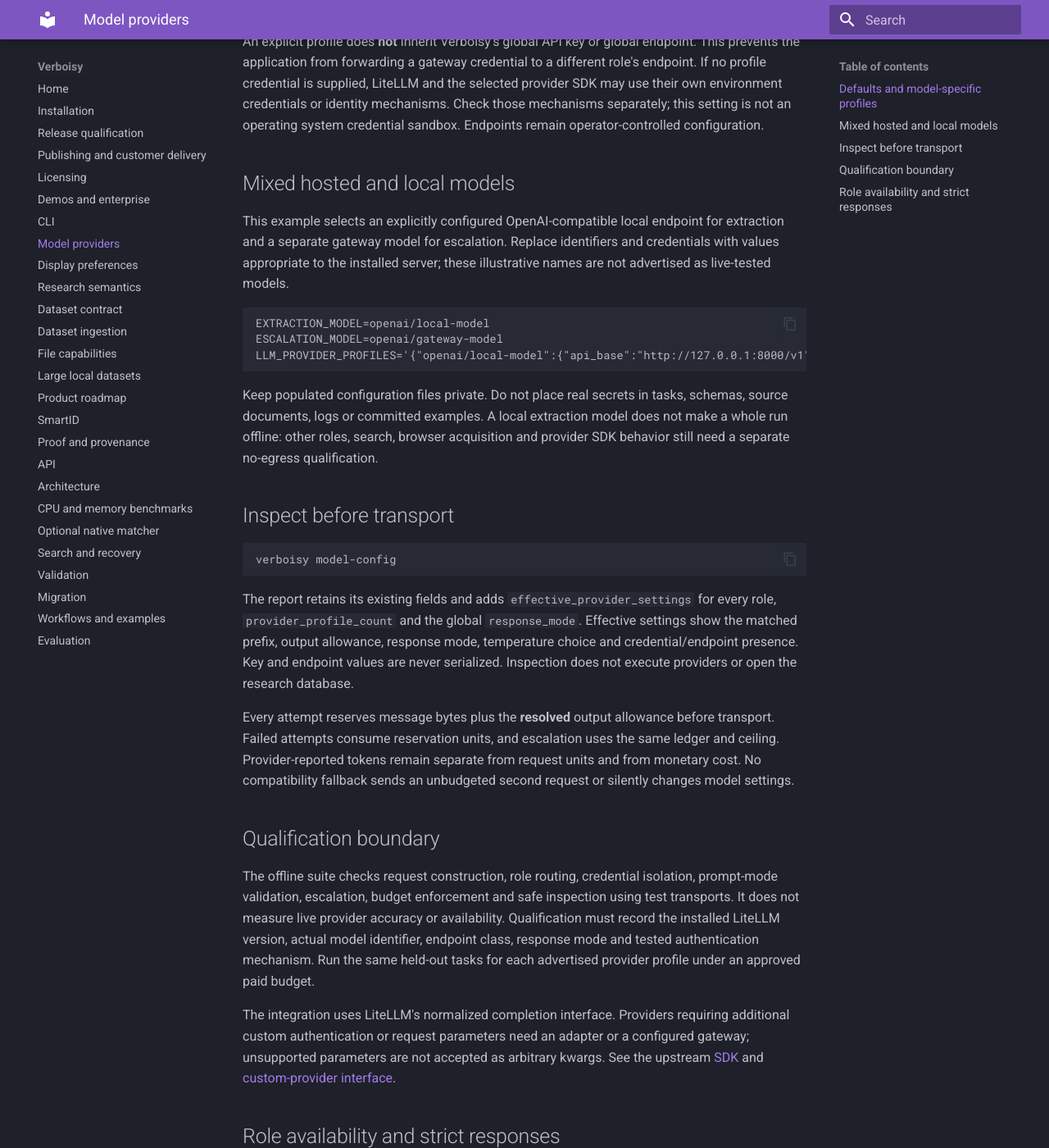
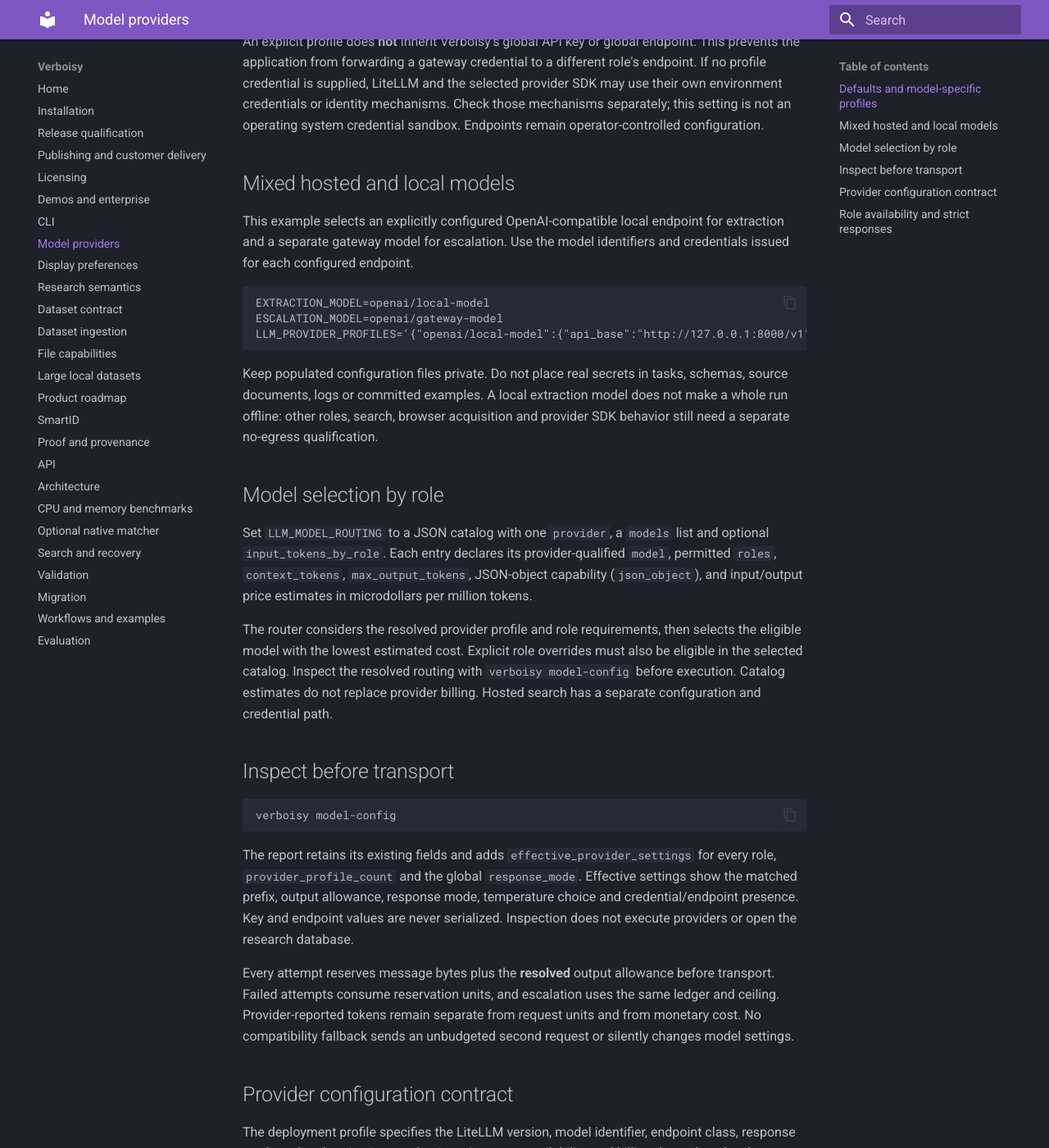
Before and after one commit to EmanueleTorrisi/verboisy, an MkDocs documentation site: the page built from docs/providers.md, in a window 1280 px wide and 1400 px high, scrolled down 923 px. Shown: the whole window at 82% size. Built offline with MkDocs 1.6.1 and Material for MkDocs 9.7.7, drawn with Linux system fonts in a browser that asks for light colours; some of the changed text lies outside the part shown.

Commit message:
docs(providers): describe role-based model selection

````diff
--- a/docs/providers.md
+++ b/docs/providers.md
@@ -39,9 +39,7 @@ system credential sandbox. Endpoints remain operator-controlled configuration.
 ## Mixed hosted and local models
 
 This example selects an explicitly configured OpenAI-compatible local endpoint
-for extraction and a separate gateway model for escalation. Replace identifiers
-and credentials with values appropriate to the installed server; these illustrative
-names are not advertised as live-tested models.
+for extraction and a separate gateway model for escalation. Use the model identifiers and credentials issued for each configured endpoint.
 
 ```dotenv
 EXTRACTION_MODEL=openai/local-model
@@ -53,6 +51,20 @@ Keep populated configuration files private. Do not place real secrets in tasks,
 schemas, source documents, logs or committed examples. A local extraction model
 does not make a whole run offline: other roles, search, browser acquisition and
 provider SDK behavior still need a separate no-egress qualification.
+
+## Model selection by role
+
+Set `LLM_MODEL_ROUTING` to a JSON catalog with one `provider`, a `models` list
+and optional `input_tokens_by_role`. Each entry declares its provider-qualified
+`model`, permitted `roles`, `context_tokens`, `max_output_tokens`, JSON-object
+capability (`json_object`), and input/output price estimates in microdollars per
+million tokens.
+
+The router considers the resolved provider profile and role requirements, then
+selects the eligible model with the lowest estimated cost. Explicit role overrides
+must also be eligible in the selected catalog. Inspect the resolved routing with
+`verboisy model-config` before execution. Catalog estimates do not replace provider
+billing. Hosted search has a separate configuration and credential path.
 
 ## Inspect before transport
 
@@ -72,14 +84,11 @@ same ledger and ceiling. Provider-reported tokens remain separate from request
 units and from monetary cost. No compatibility fallback sends an unbudgeted
 second request or silently changes model settings.
 
-## Qualification boundary
+## Provider configuration contract
 
-The offline suite checks request construction, role routing, credential isolation,
-prompt-mode validation, escalation, budget enforcement and safe inspection using
-test transports. It does not measure live provider accuracy or availability.
-Qualification must record the installed LiteLLM version, actual model identifier,
-endpoint class, response mode and tested authentication mechanism. Run the same
-held-out tasks for each advertised provider profile under an approved paid budget.
+The deployment profile specifies the LiteLLM version, model identifier, endpoint
+class, response mode and authentication mechanism. Accuracy, availability,
+and billing depend on the chosen provider, model, and task.
 
 The integration uses LiteLLM's normalized completion interface. Providers requiring
 additional custom authentication or request parameters need an adapter or a
````
